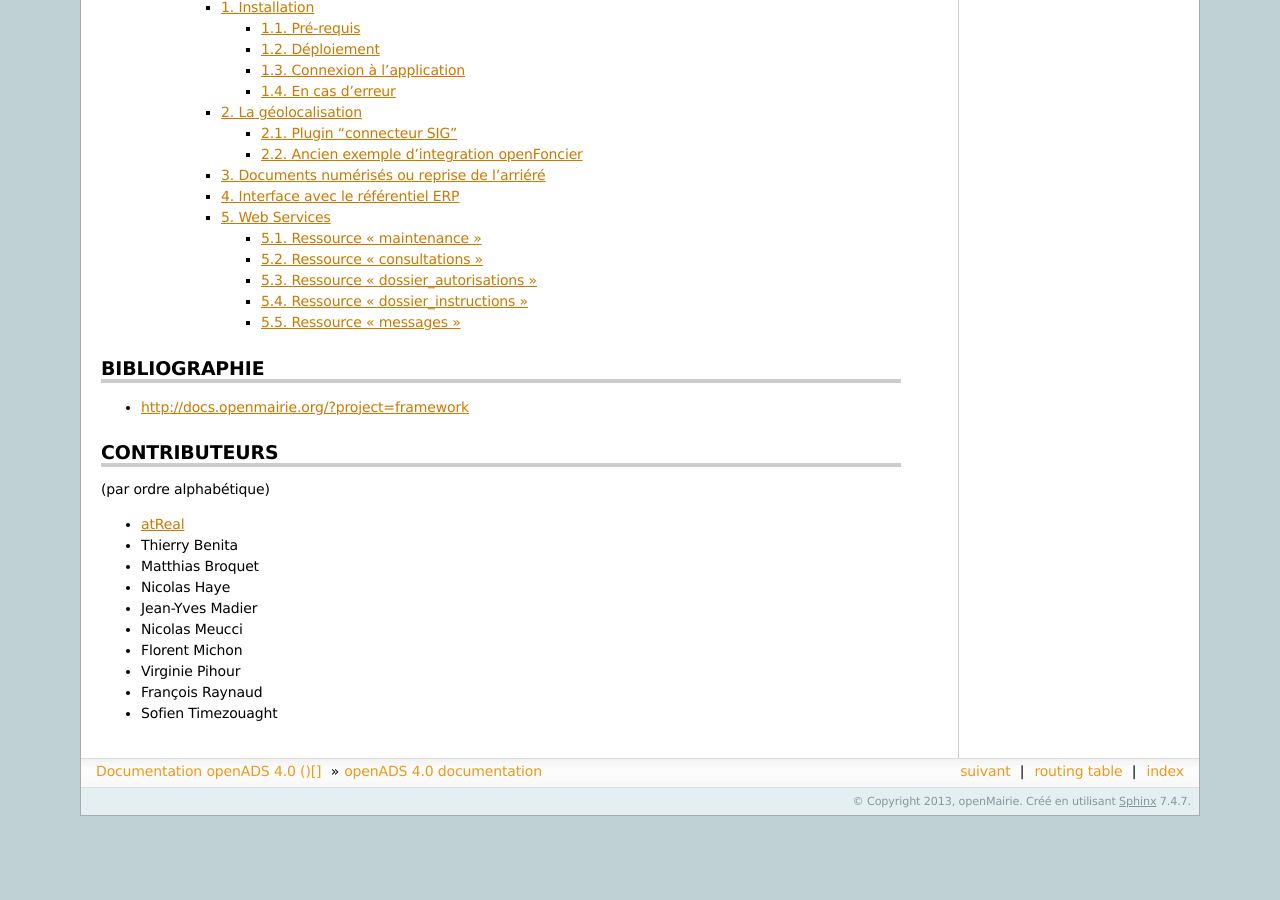
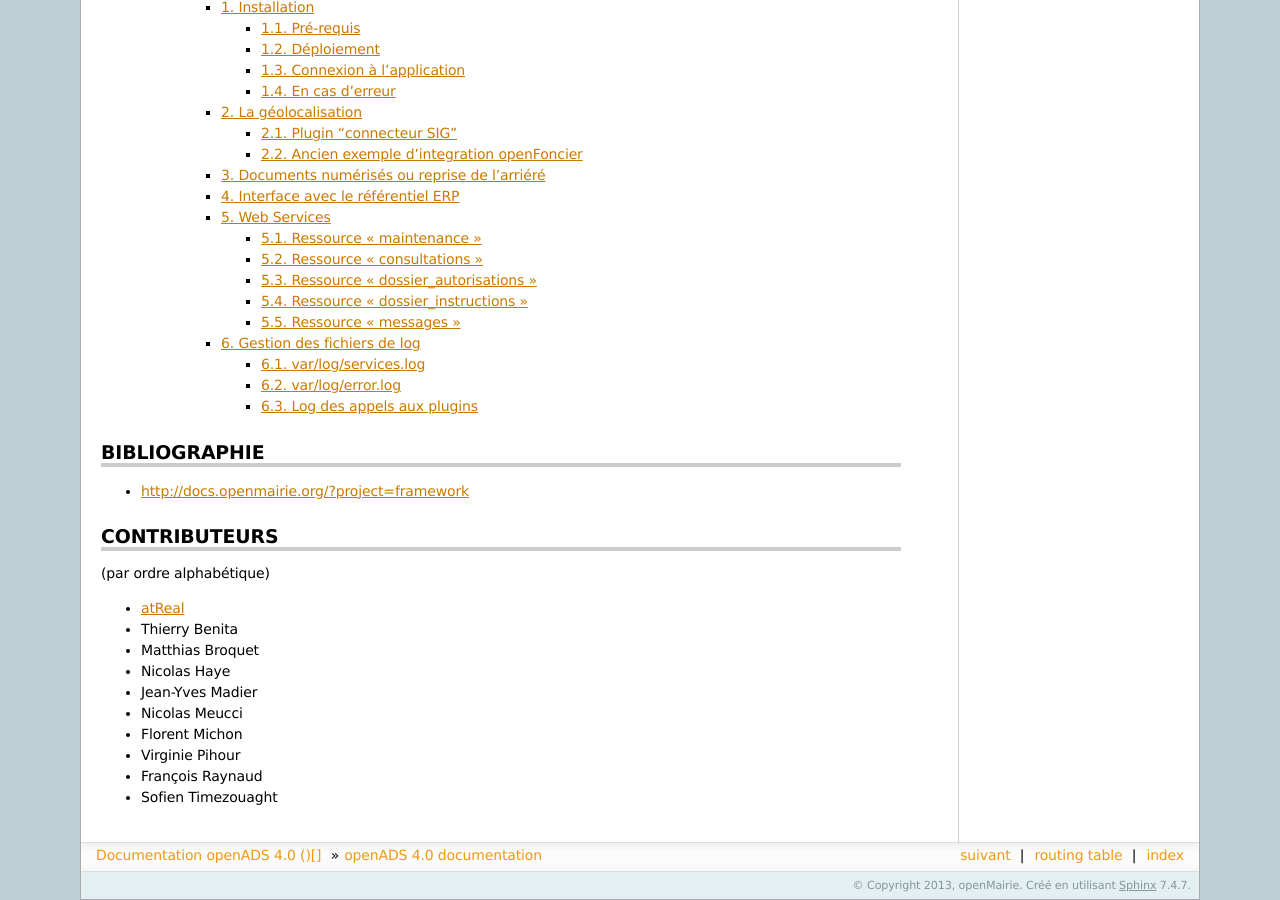
Before and after one commit to mpavaux/openads-documentation, a Sphinx documentation site: the page built from source/index.rst, in a window 1280 px wide and 900 px high, scrolled down 4631 px. Built offline with Sphinx 7.4.7, drawn with Linux system fonts in a browser that asks for light colours; before the commit the page ends 5447 px from its top, so only the background shows below that; some of the changed lines change nothing that is shown.

Commit message:
Ajout de documentation sur la gestion des logs

```diff
--- /dev/null
+++ b/source/guide_developpeur/gestion_des_logs.rst
@@ -0,0 +1,23 @@
+.. _gestion_des_logs:
+
+###########################
+Gestion des fichiers de log
+###########################
+
+Les fichiers de log permettent d'avoir un historique des événements du fonctionnement d'openADS. Plusieurs fichiers
+de logs sont présents dans l'application, chacun ayant un usage différent.
+
+var/log/services.log
+####################
+
+Ce fichier contient tous les accès aux web services openADS, qu'ils soient entrants ou sortants. Dans ce log vont apparaître toutes les requêtes entrantes sur les fichiers rest_entry.php, la méthode interrogée avec ses paramètres et le retour renvoyé par cette méthode. Vont aussi apparaître chaque requête sortante envoyée via les classes MessagesSender* et les valeurs retournées.
+
+var/log/error.log
+#################
+
+Ce fichier ne contient que des erreurs importantes qui ne doivent pas se produire et être corrigées. Ces erreurs affichent la plupart du temps un message d'erreur en rouge 'contactez votre administrateur' à l'utilisateur.
+
+Log des appels aux plugins
+##########################
+
+Les connecteurs externes à openADS (SIG, GED...) gèrent eux-même leur propre fichier de log.
--- a/source/guide_developpeur/index.rst
+++ b/source/guide_developpeur/index.rst
@@ -22,3 +22,4 @@
     document_numerise.rst
     interface_avec_le_referentiel_erp.rst
     web_services.rst
+    gestion_des_logs.rst
```
